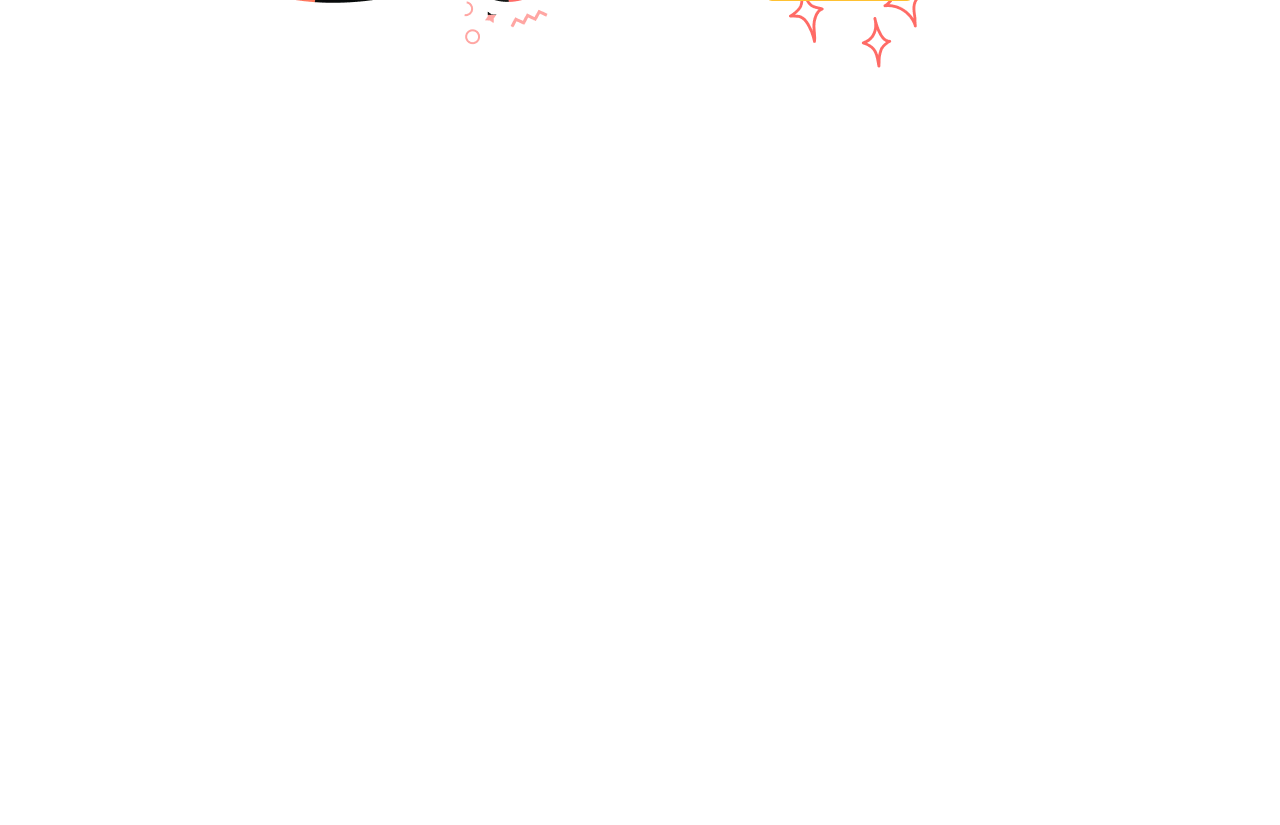
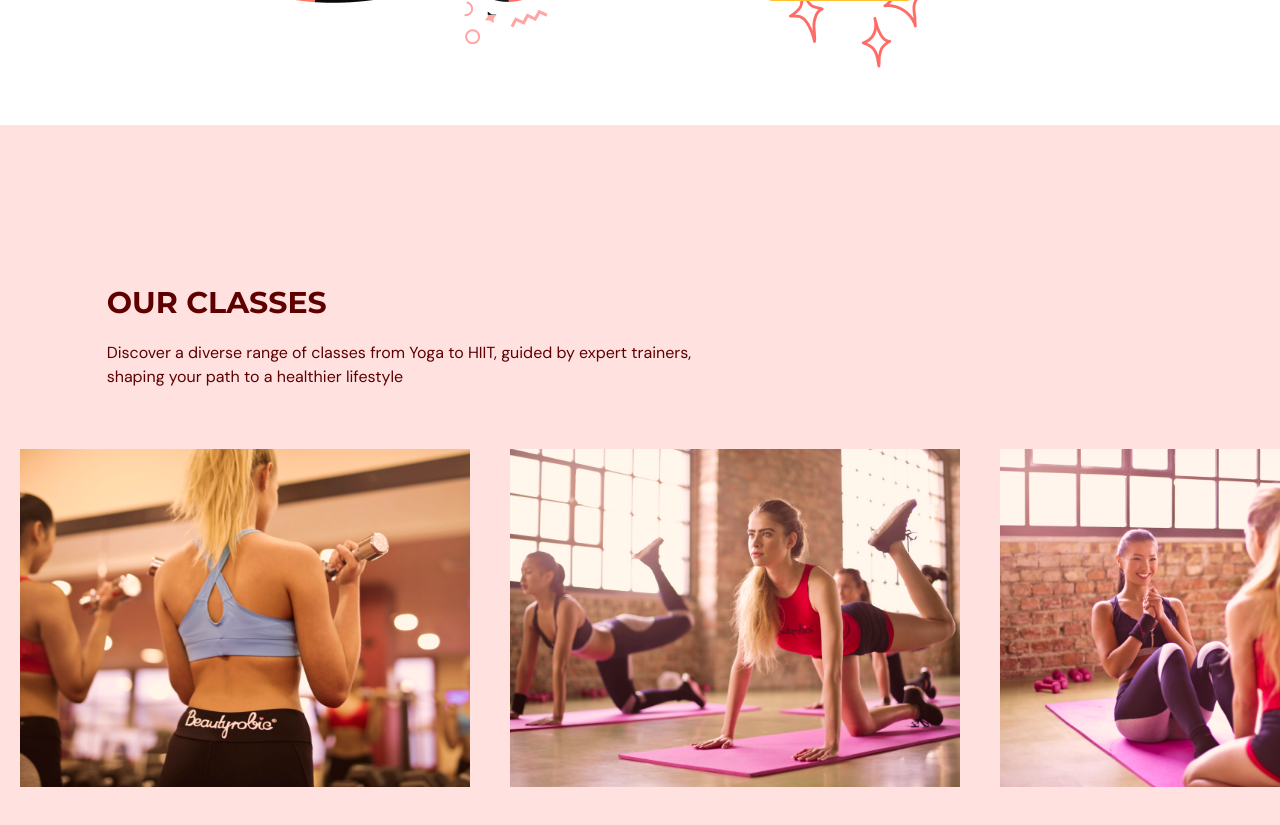
Before and after one commit to AnisBenFerhat/Gym-App, a React (Vite) app: page / in a window 1280 px wide. Shown: the part 2040-2865 px from the top of the page. Before the commit the page ends 2165 px from the top, so only its background shows below. Built offline with nearby package versions, Linux system fonts and the light colour scheme.

Commit message:
feat(OurClasses): Edit and style OurClasses component
Component showcase various fitness programs and their descriptions
through a carousel layout.
Added Class sub-component for program display on hovering the images.
Add ClassTypes as interface for typing.

```diff
--- a/src/App.tsx
+++ b/src/App.tsx
@@ -1,6 +1,7 @@
 import Navbar from '@/scenes/navbar';
 import Home from '@/scenes/home';
 import Benefits from '@/scenes/benefits';
+import OurClasses from './scenes/ourClasses';
 import { useEffect, useState } from 'react';
 import { SelectedPage } from './shared/types';
 
@@ -26,6 +27,7 @@
       <Navbar isTopOfPage={isTopOfPage} selectedPage={selectedPage} setSelectedPage={setSelectedPage} />
       <Home setSelectedPage={setSelectedPage} />
       <Benefits setSelectedPage={setSelectedPage} />
+      <OurClasses setSelectedPage={setSelectedPage} />
     </div>
   );
 }
--- /dev/null
+++ b/src/scenes/ourClasses/Class.tsx
@@ -0,0 +1,23 @@
+type Props = {
+  name: string;
+  description?: string;
+  image: string;
+}
+
+const Class = ({name, description, image}: Props) => {
+  const overlayStyles = `p-5 absolute z-30 flex
+  h-[380px] w-[450px] flex-col items-center justify-center
+  whitespace-normal bg-primary-500 text-center text-white
+  opacity-0 transition duration-500 hover:opacity-90`;
+
+  return (
+    <li className="relative mx-5 inline-block h-[380px] w-[450px]">
+      <div className={overlayStyles}>
+        <p className="text-2xl">{name}</p>
+        <p className="mt-5">{description}</p>
+      </div>
+        <img src={image} alt={`${name} image`} />
+    </li>
+  )
+}
+export default Class;
--- /dev/null
+++ b/src/scenes/ourClasses/index.tsx
@@ -0,0 +1,93 @@
+import { ClassType, SelectedPage } from "@/shared/types";
+import image1 from '@/assets/image1.png'
+import image2 from '@/assets/image2.png'
+import image3 from '@/assets/image3.png'
+import image4 from '@/assets/image4.png'
+import image5 from '@/assets/image5.png'
+import image6 from '@/assets/image6.png'
+import { motion } from "framer-motion";
+import Htext from "@/shared/Htext";
+import Class from './Class'
+
+
+const classes: Array<ClassType> = [
+  {
+    name: "Weight Training Classes",
+    description:
+      "Sculpt your body with strength and power in these intensive sessions designed to build muscle and enhance endurance.",
+    image: image1,
+  },
+  {
+    name: "Yoga Classes",
+    image: image2,
+  },
+  {
+    name: "Ab Core Classes",
+    description:
+      "Focus on your core strength and stability, shaping a powerful and resilient foundation for overall fitness.",
+    image: image3,
+  },
+  {
+    name: "Adventure Classes",
+    image: image4,
+  },
+  {
+    name: "Fitness Classes",
+    description:
+    "Tailored workouts crafted to boost your overall fitness level, offering a variety of exercises for a holistic approach.",
+    image: image5,
+  },
+  {
+    name: "Training Classes",
+    description:
+      "Comprehensive and specialized training sessions crafted to refine your skills and elevate your fitness regime.",
+    image: image6,
+  },
+];
+
+type Props = {
+  setSelectedPage: (value: SelectedPage) => void;
+}
+
+const OurClasses = ({setSelectedPage}: Props) => {
+  return (
+    <section id="ourclasses" className="w-full bg-primary-100 py-40">
+      <motion.div
+        onViewportEnter={() => setSelectedPage(SelectedPage.OurClasses)}
+      >
+        <motion.div
+          className="mx-auto w-5/6"
+          initial="hidden"
+          whileInView="visible"
+          viewport={{once: true, amount: 0.5}}
+          transition={{delay: 0.2, duration: 0.5}}
+          variants={{
+            hidden: {opacity: 0, x: -50},
+            visible: {opacity: 1, x: 0}
+           }}
+        >
+          <div className="md:w-3/5">
+            <Htext>OUR CLASSES</Htext>
+            <p className="py-5">Discover a diverse range of classes from Yoga to HIIT, guided by expert trainers,
+              shaping your path to a healthier lifestyle</p>
+          </div>
+        </motion.div>
+        <div className="mt-10 h-[353px] w-full overflow-x-auto overflow-y-hidden">
+          <ul className="w-[2800px] whitespace-nowrap">
+            {classes.map((item: ClassType, index) => (
+              <Class
+                key={`${item.name}-${index}`}
+                name={item.name}
+                description={item.description}
+                image={item.image}
+              />
+            ))}
+          </ul>
+
+        </div>
+
+      </motion.div>
+    </section>
+  )
+}
+export default OurClasses;
--- a/src/shared/types.ts
+++ b/src/shared/types.ts
@@ -12,3 +12,9 @@
   title: string;
   description: string;
 }
+
+export interface ClassType {
+  name: string;
+  description?: string;
+  image: string;
+}
```
